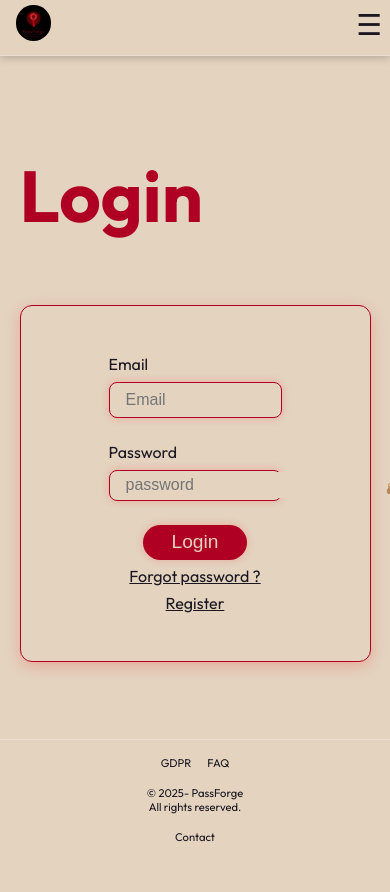
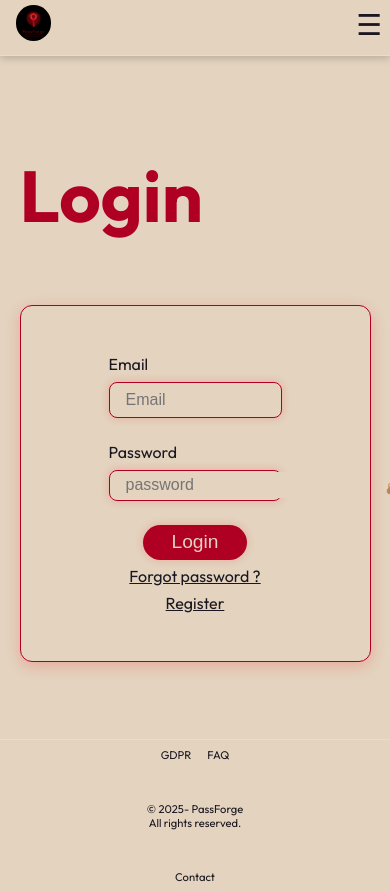
Before and after one commit to PassForgeTHP/React_Passforge, a React (Vite) app: page /login in a window 390 px wide. Shown: the top 892 px of the page. Before the commit the page ends 860 px from the top, so only its background shows below. Built offline with nearby package versions, Linux system fonts and the light colour scheme.

Commit message:
adding lines to the footer

```diff
--- a/src/styles/App.css
+++ b/src/styles/App.css
@@ -4,17 +4,35 @@ footer {
   bottom: 0;
   width: 100%;
   background-color: var(--dark);
-  padding: 1rem 3rem;
   margin: 0;
   display: flex;
   justify-content: space-between;
   border-top: 0.1rem solid var(--shadow-light);
+  min-height: 3rem;
 }
 
 .footer-left,
 .footer-right {
   display: flex;
   gap: 1rem;
+}
+
+.footer-left .footer-link {
+  align-items: center;
+  height: 100%;
+  border-right: 0.1rem solid var(--shadow-light);
+  padding: 1rem 3rem;
+}
+
+.footer-right .footer-link {
+  align-items: center;
+  height: 100%;
+  border-left: 0.1rem solid var(--shadow-light);
+  padding: 1rem 3rem;
+}
+
+.link-bottom {
+  padding: 1rem;
 }
 .container-foot {
   display: flex;
--- a/src/styles/responsives.css
+++ b/src/styles/responsives.css
@@ -43,6 +43,12 @@
   .container-foot p {
     display: flex;
     flex-direction: column;
+  }
+
+  .footer-left .footer-link,
+  .footer-right .footer-link {
+    border: none;
+    padding: 0.5rem 0;
   }
 }
 
```
